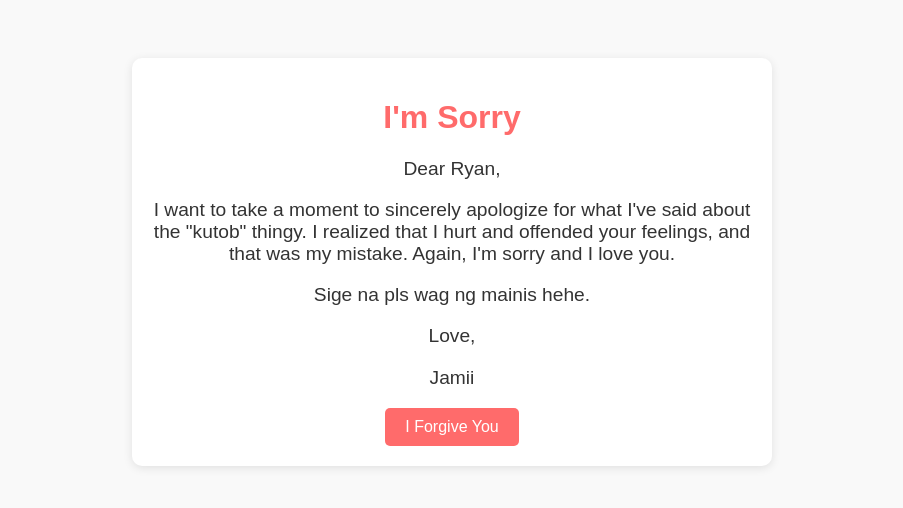
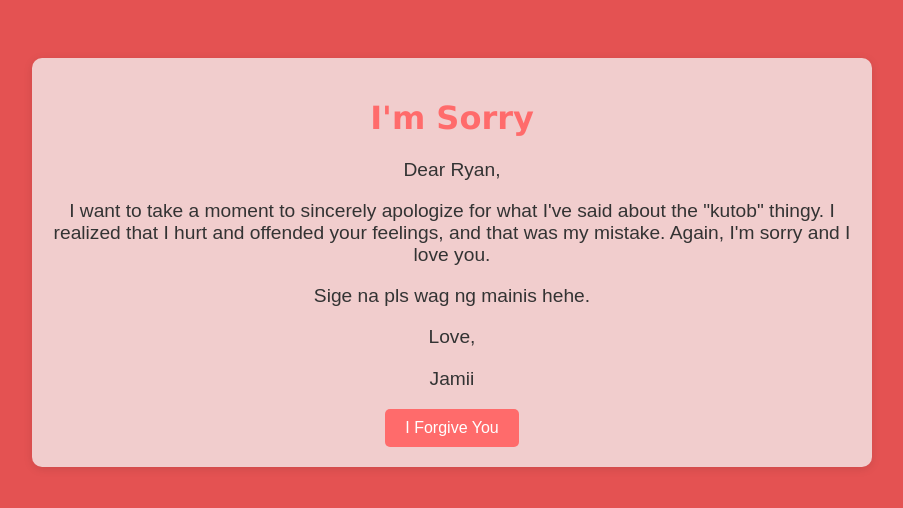
Before and after one commit to jvriv/sorry, a plain HTML site: page index.html in a window 1280 px wide. Shown: the whole page, without its empty margins (188-1091 px from the left). Drawn offline with Linux system fonts and the light colour scheme; a script that the page names is missing.

Commit message:
Add files via upload

```diff
--- a/style.css
+++ b/style.css
@@ -1,6 +1,6 @@
 body {
     font-family: Arial, sans-serif;
-    background-color: #f9f9f9;
+    background-color: #e45252;
     color: #333;
     text-align: center;
     padding: 50px;
@@ -8,6 +8,8 @@ body {
 
 h1 {
     color: #ff6b6b;
+    font-weight: bold;
+    font-family: Verdana, Geneva, Tahoma, sans-serif;
 }
 
 p {
@@ -15,9 +17,9 @@ p {
 }
 
 .container {
-    max-width: 600px;
+    max-width: 800px;
     margin: auto;
-    background: white;
+    background: rgb(241, 205, 205);
     padding: 20px;
     border-radius: 10px;
     box-shadow: 0 2px 10px rgba(0, 0, 0, 0.1);
@@ -37,4 +39,6 @@ button {
 button:hover {
     background-color: rgba(255, 0, 0, 0.1)
     transition: background-color 0.3s ease;
+    animation: :hover
+
 }
```
